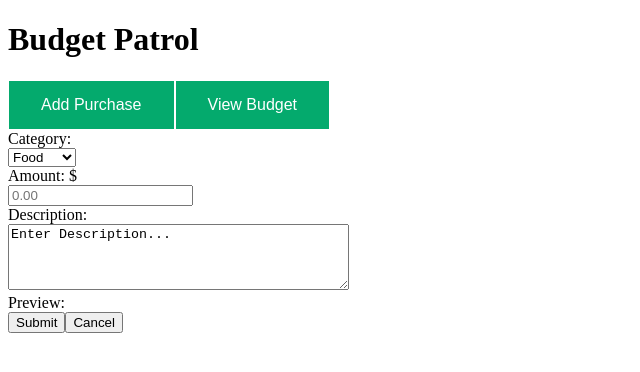
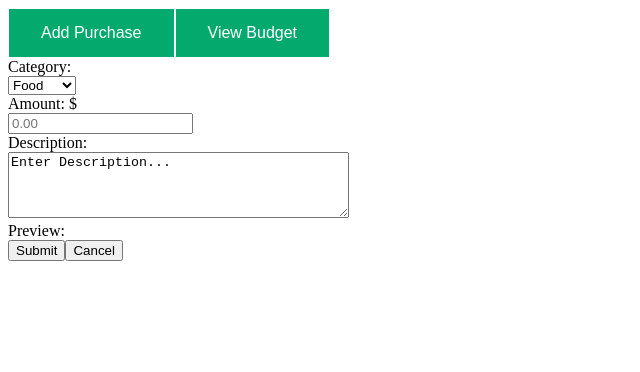
Before and after one commit to Ivan-Zou/Budget-Patrol, a React (Create React App) app: page / in a window 1280 px wide. Shown: the top 372 px of the page, without its empty margins (0-640 px from the left). Built offline with nearby package versions, Linux system fonts and the light colour scheme.

Commit message:
chore: removed unnecessary heading

```diff
--- a/src/App.js
+++ b/src/App.js
@@ -9,7 +9,6 @@ function App() {
 
     return (
         <div className="App">
-            <h1>Budget Patrol</h1>
             <div class="navbar">
                 <button onClick={() => setCurrentTab('addPurchase')}>Add Purchase</button>
                 <button onClick={() => setCurrentTab('viewBudget')}>View Budget</button>
```
